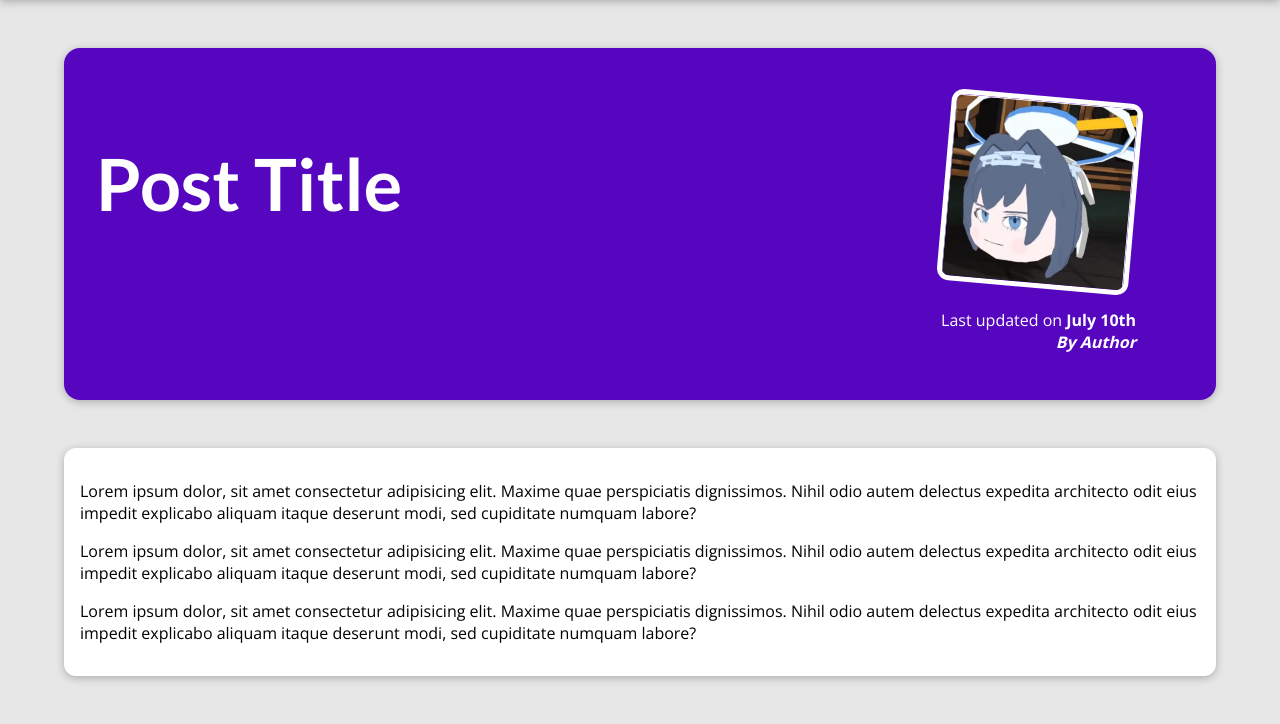
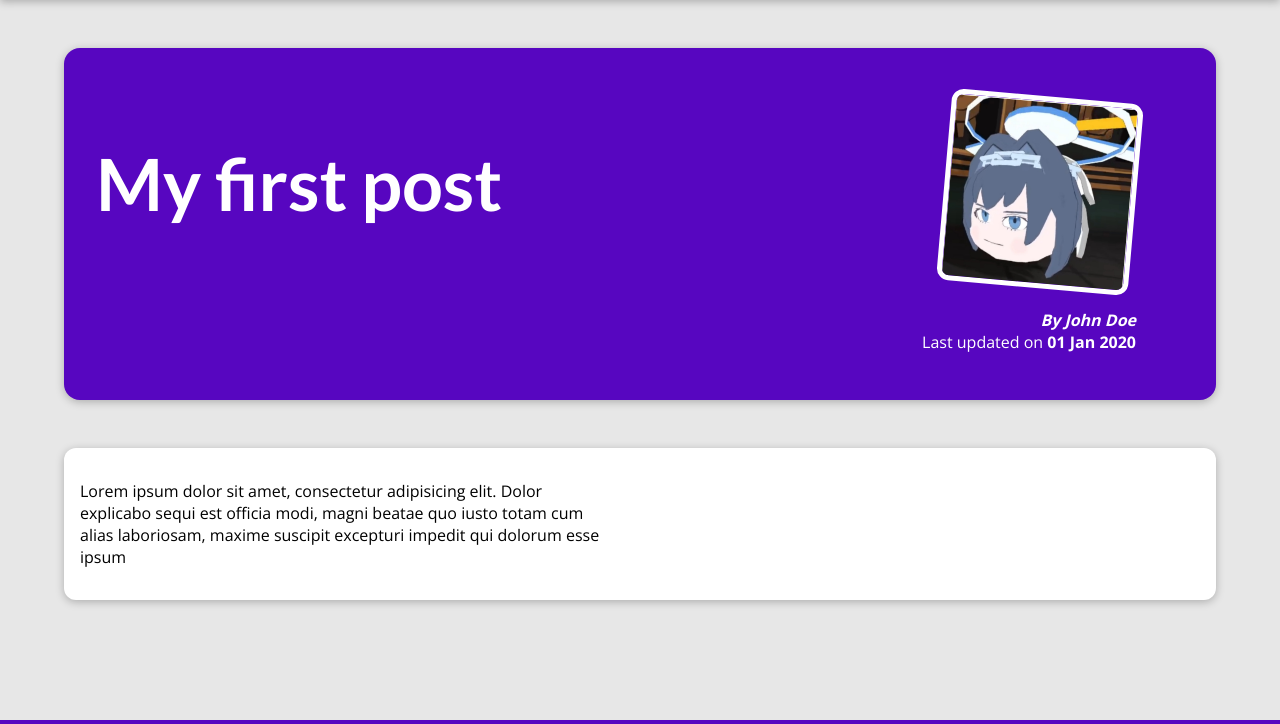
Before and after one commit to bernardopiane/my_site, a Django app: page /posts/my-first-post in a window 1280 px wide. Shown: the part 80-804 px from the top of the page. Run offline with Django 3.2, Linux system fonts and the light colour scheme.

Commit message:
Post details receiving post data

```diff
--- a/blog/templates/blog/post-detail.html
+++ b/blog/templates/blog/post-detail.html
@@ -1,7 +1,7 @@
 {% extends 'base.html' %}
 {% load static %}
 
-{% block title %}This Post Title{% endblock title %}
+{% block title %}{{ post.title }}{% endblock title %}
 
 {% block css_files %}
 <link rel="stylesheet" href="{% static 'blog/post-detail.css' %}">
@@ -9,20 +9,18 @@
 
 {% block content %}
     <section id="summary">
-        <h2>Post Title</h2>
+        <h2>{{post.title}}</h2>
         <article>
             <img src="{% static 'blog/images/kroniicopter.png' %}" alt="Post title">
+            <address>By {{post.author|title}}</address>
             <div>
-                Last updated on <time>July 10th</time>
+                Last updated on <time>{{post.date|date:"d M Y"}}</time>
             </div>
-            <address>By Author</address>
         </article>
     </section>
 
     <main>
-        <p>Lorem ipsum dolor, sit amet consectetur adipisicing elit. Maxime quae perspiciatis dignissimos. Nihil odio autem delectus expedita architecto odit eius impedit explicabo aliquam itaque deserunt modi, sed cupiditate numquam labore?</p>
-        <p>Lorem ipsum dolor, sit amet consectetur adipisicing elit. Maxime quae perspiciatis dignissimos. Nihil odio autem delectus expedita architecto odit eius impedit explicabo aliquam itaque deserunt modi, sed cupiditate numquam labore?</p>
-        <p>Lorem ipsum dolor, sit amet consectetur adipisicing elit. Maxime quae perspiciatis dignissimos. Nihil odio autem delectus expedita architecto odit eius impedit explicabo aliquam itaque deserunt modi, sed cupiditate numquam labore?</p>
+        {{post.content|linebreaks}}
     </main>
 
 {% endblock content %}
--- a/blog/views.py
+++ b/blog/views.py
@@ -52,8 +52,9 @@
 
 
 def posts(request):
-    return render(request, 'blog/all-posts.html')
+    return render(request, 'blog/all-posts.html', {'posts': all_posts})
 
 
 def post_detail(request, slug):
-    return render(request, 'blog/post-detail.html')
+    identified_post = next(post for post in all_posts if post['slug'] == slug)
+    return render(request, 'blog/post-detail.html', {'post': identified_post})
```
Also changed, not shown: blog/templates/blog/all-posts.html (+3 -9 lines).
